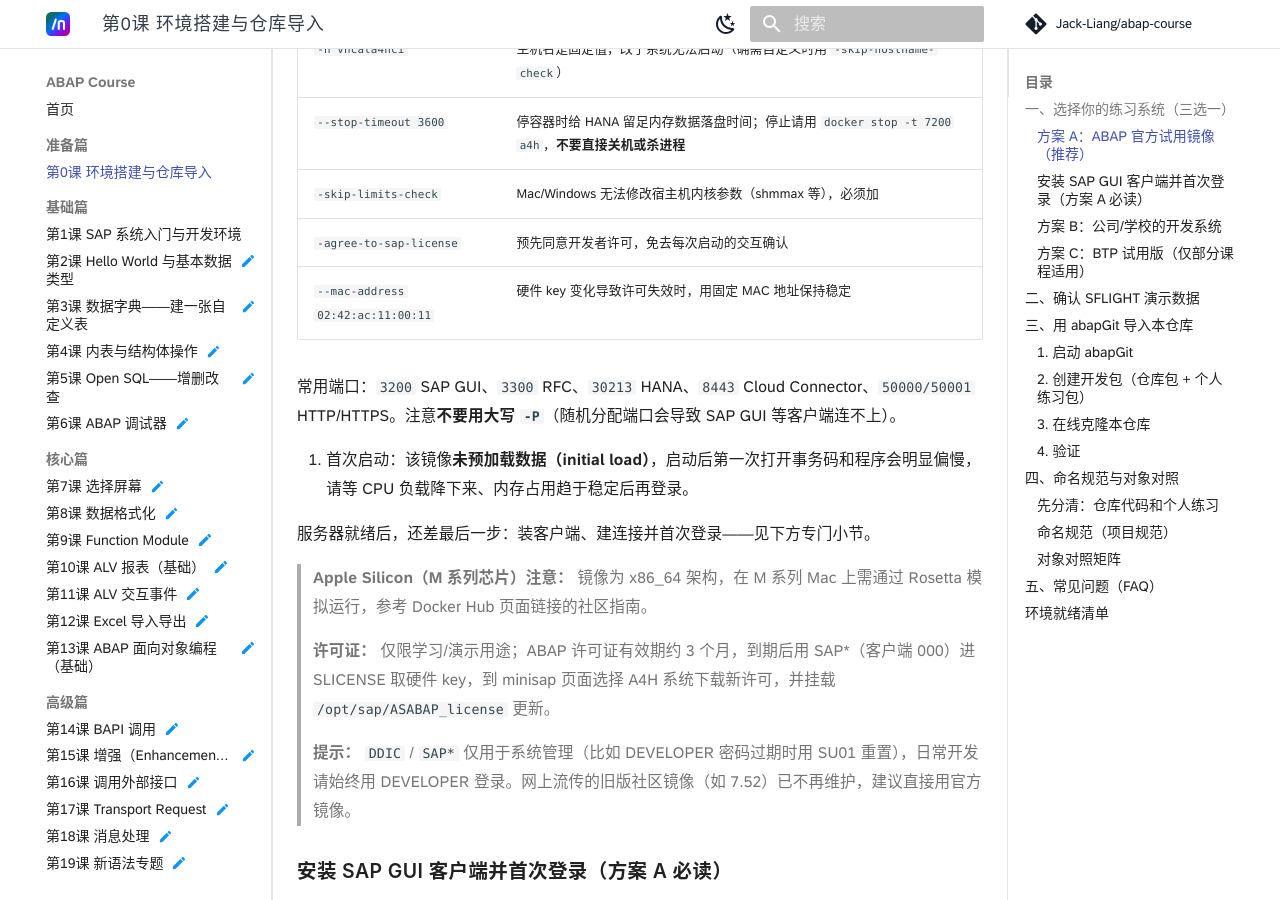
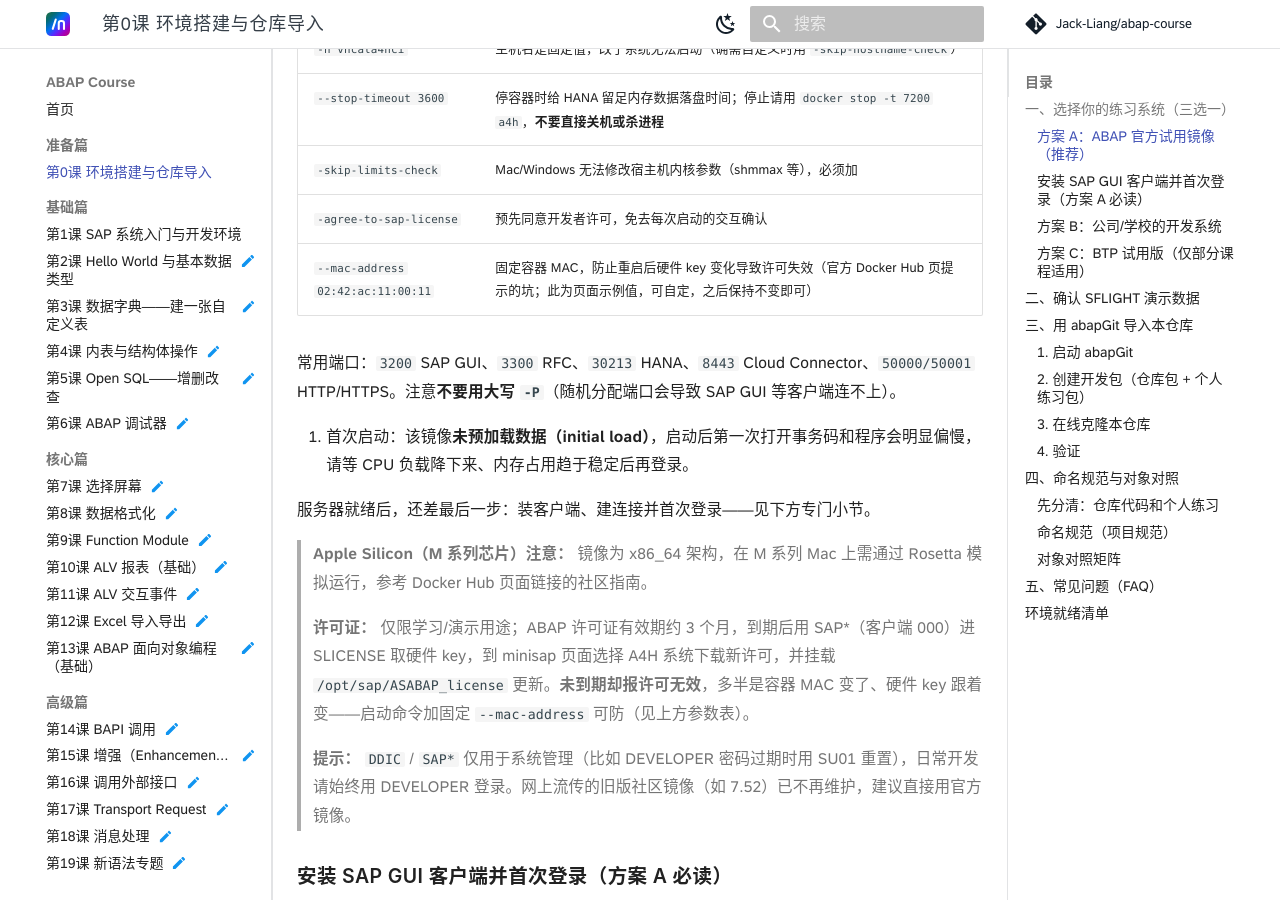
Before and after one commit to Jack-Liang/abap-course, an MkDocs documentation site: the page built from docs/00-getting-started.md, in a window 1280 px wide and 900 px high, scrolled down 1908 px. Built offline with MkDocs 1.6.1 and Material for MkDocs 9.7.7, drawn with Linux system fonts in a browser that asks for light colours; some web fonts are replaced; comment, search, counter and statistics services are not loaded.

Commit message:
docs(00): --mac-address 参数核实官方出处——Docker Hub 页 TIP 的示例值（可自定），许可证注意事项补 MAC 漂移鉴别

```diff
--- a/docs/00-getting-started.md
+++ b/docs/00-getting-started.md
@@ -67,7 +67,7 @@
 | `--stop-timeout 3600` | 停容器时给 HANA 留足内存数据落盘时间；停止请用 `docker stop -t 7200 a4h`，**不要直接关机或杀进程** |
 | `-skip-limits-check` | Mac/Windows 无法修改宿主机内核参数（shmmax 等），必须加 |
 | `-agree-to-sap-license` | 预先同意开发者许可，免去每次启动的交互确认 |
-| `--mac-address 02:42:ac:11:00:11` | 硬件 key 变化导致许可失效时，用固定 MAC 地址保持稳定 |
+| `--mac-address 02:42:ac:11:00:11` | 固定容器 MAC，防止重启后硬件 key 变化导致许可失效（官方 Docker Hub 页提示的坑；此为页面示例值，可自定，之后保持不变即可） |
 
 常用端口：`3200` SAP GUI、`3300` RFC、`30213` HANA、`8443` Cloud Connector、`50000/50001` HTTP/HTTPS。注意**不要用大写 `-P`**（随机分配端口会导致 SAP GUI 等客户端连不上）。
 
@@ -77,7 +77,7 @@
 
 > **Apple Silicon（M 系列芯片）注意：** 镜像为 x86_64 架构，在 M 系列 Mac 上需通过 Rosetta 模拟运行，参考 Docker Hub 页面链接的社区指南。
 >
-> **许可证：** 仅限学习/演示用途；ABAP 许可证有效期约 3 个月，到期后用 SAP*（客户端 000）进 SLICENSE 取硬件 key，到 minisap 页面选择 A4H 系统下载新许可，并挂载 `/opt/sap/ASABAP_license` 更新。
+> **许可证：** 仅限学习/演示用途；ABAP 许可证有效期约 3 个月，到期后用 SAP*（客户端 000）进 SLICENSE 取硬件 key，到 minisap 页面选择 A4H 系统下载新许可，并挂载 `/opt/sap/ASABAP_license` 更新。**未到期却报许可无效**，多半是容器 MAC 变了、硬件 key 跟着变——启动命令加固定 `--mac-address` 可防（见上方参数表）。
 >
 > **提示：** `DDIC` / `SAP*` 仅用于系统管理（比如 DEVELOPER 密码过期时用 SU01 重置），日常开发请始终用 DEVELOPER 登录。网上流传的旧版社区镜像（如 7.52）已不再维护，建议直接用官方镜像。
 
```
